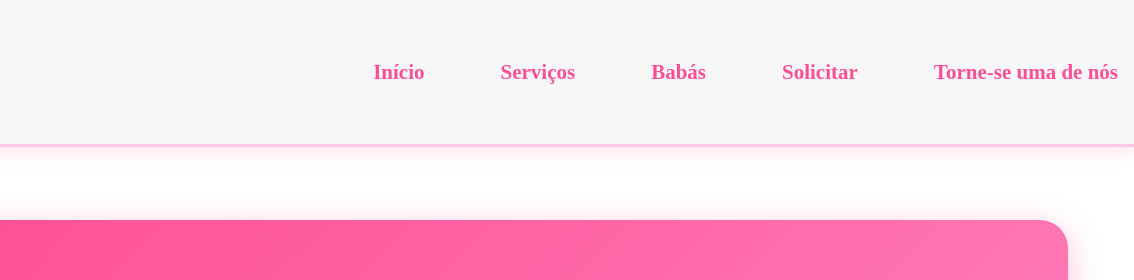
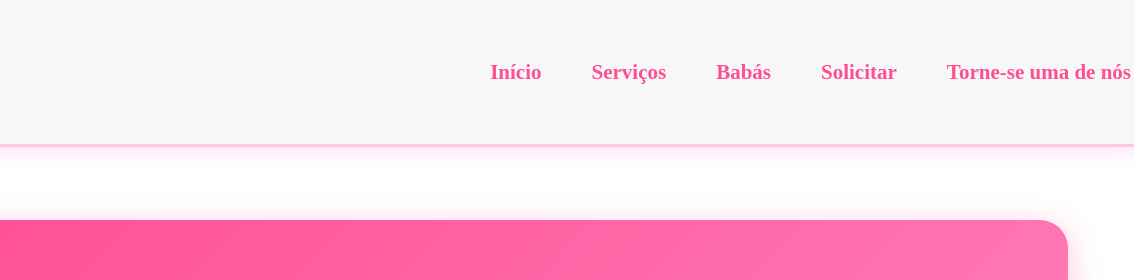
Before and after one commit to Isalela/PSW2-ATIVIDADE2-202555016, a plain HTML site: page index.html in a window 1280 px wide. Shown: the top 280 px of the page, 146-1280 px from the left. Drawn offline with Linux system fonts and the light colour scheme.

Commit message:
Adjust padding in button styles

```diff
--- a/style.css
+++ b/style.css
@@ -52,7 +52,7 @@ body {
   color: #ff4f94;
   font-size: 21px;
   transition: 0.3s;
-  padding: 20px 18px;
+  padding: 20px 5px;
   border-radius: 14px;
 }
 
```
